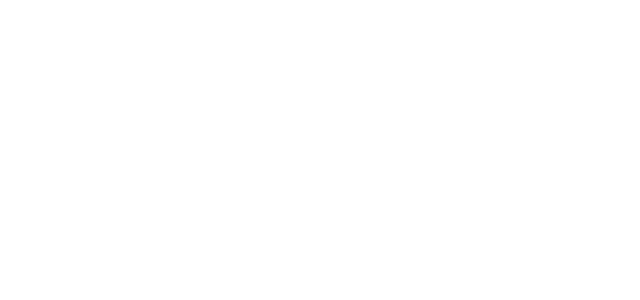
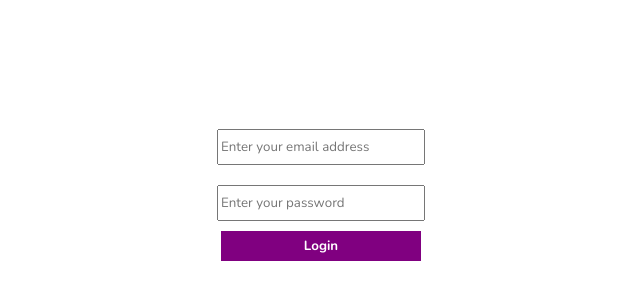
Before and after one commit to andycortex/template-admin-react, a React (Create React App) app: page /login in a window 1280 px wide. Before the commit this address had no page. Shown: the part 210-510 px from the top of the page, without its empty margins (319-959 px from the left). Built offline with nearby package versions, Linux system fonts and the light colour scheme; no server answers.

Commit message:
implementacion de login con firebase

```diff
--- a/src/App.js
+++ b/src/App.js
@@ -11,6 +11,7 @@ import List from "./Pages/list/List";
 import New from "./Pages/new/New";
 import Single from "./Pages/single/Single";
 import { DarkModeContext } from "./context/darkModeContext";
+import  Login  from "./Pages/login/Login";
 
 function App() {
   const { darkMode } = useContext(DarkModeContext);
@@ -20,7 +21,7 @@ function App() {
       <Routes>
          <Route path="/">
             <Route index element={<Home />} />
-            {/* <Route path="/login" element={<Login />} /> */}
+            <Route path="/login" element={<Login />} />
             <Route path="users">
               <Route index element={<List />} />
               <Route path=":userId" element={<Single />}/>
--- /dev/null
+++ b/src/Pages/login/Login.js
@@ -0,0 +1,51 @@
+import { useContext, useState } from 'react';
+import './login.scss';
+import { signInWithEmailAndPassword } from 'firebase/auth';
+import { auth } from '../../firebase';
+import { useNavigate } from 'react-router-dom';
+import { AuthContext } from '../../context/AuthContext';
+
+const Login = () => {
+  const [error, setError] = useState(false);
+  const [email, setEmail] = useState("");
+  const [password, setPassword] = useState("");
+
+  const navigate = useNavigate();
+
+  const { dispatch } = useContext(AuthContext);
+
+    const handleLogin = (e) => {
+        e.preventDefault();
+
+        signInWithEmailAndPassword(auth, email, password)
+        .then((userCredential) => {
+          const user = userCredential.user;
+          dispatch({type: 'LOGIN', payload: user})
+          navigate("/")
+        })
+        .catch((error) => {
+          setError(error);
+        });
+    };
+  return (
+    <div className="login">
+        <form onSubmit={handleLogin}>
+            <input
+              type="text"
+              placeholder="Enter your email address"
+              onChange={(e) => setEmail(e.target.value)}
+            />
+            <input
+              type="password"
+              placeholder="Enter your password"
+              onChange={(e) => setPassword(e.target.value)}
+            />
+
+            <button type="submit">Login</button>
+            {error && <span>Wrong email or password!</span>}
+        </form>
+    </div>
+  )
+}
+
+export default Login
--- /dev/null
+++ b/src/Pages/login/login.scss
@@ -0,0 +1,32 @@
+.login {
+    height: 100vh;
+    display: flex;
+    align-items: center;
+    justify-content: center;
+
+    form {
+        display: flex;
+        flex-direction: column;
+        align-items: center;
+
+        input {
+            width: 200px;
+            height: 30px;
+            margin: 10px;
+        }
+        button {
+            width: 200px;
+            height: 30px;
+            border: none;
+            background-color: purple;
+            color: white;
+            font-weight: bold;
+            cursor: pointer;
+        }
+        span {
+            font-size: 12px;
+            color: red;
+            margin-top: 10px;
+        }
+    }
+}
--- /dev/null
+++ b/src/context/AuthContext.js
@@ -0,0 +1,20 @@
+import { createContext, useEffect, useReducer } from "react";
+import AuthReducer from './AuthReducer';
+
+const INITIAL_STATE = {
+    currentUser: JSON.parse(localStorage.getItem('user')) || null,
+};
+
+export const AuthContext = createContext(INITIAL_STATE);
+
+export const AuthContextProvider = ({ children }) => {
+    const [state, dispatch] = useReducer(AuthReducer, INITIAL_STATE);
+    useEffect(() => {
+      localStorage.setItem("user", JSON.stringify(state.currentUser));
+    }, [state.currentUser]);
+    return (
+        <AuthContext.Provider value={{ currentUser: state.currentUser, dispatch }}>
+            {children}
+        </AuthContext.Provider>
+    )
+}
--- /dev/null
+++ b/src/context/AuthReducer.js
@@ -0,0 +1,18 @@
+const AuthReducer = (state, action) => {
+    switch (action.type) {
+        case 'LOGIN': {
+            return {
+                currentUser: action.payload,
+            };
+        }
+        case 'LOGOUT': {
+            return {
+                currentUser: null,
+            };
+        }
+        default:
+            return state
+    }
+};
+
+export default AuthReducer;
--- a/src/firebase.js
+++ b/src/firebase.js
@@ -1,21 +1,25 @@
 // Import the functions you need from the SDKs you need
 import { initializeApp } from "firebase/app";
 import { getAnalytics } from "firebase/analytics";
+import { getAuth } from "firebase/auth";
+
 // TODO: Add SDKs for Firebase products that you want to use
 // https://firebase.google.com/docs/web/setup#available-libraries
 
 // Your web app's Firebase configuration
 // For Firebase JS SDK v7.20.0 and later, measurementId is optional
 const firebaseConfig = {
-  apiKey: process.env.FIREBASE_API_KEY,
-  authDomain: process.env.FIREBASE_AUTH_DOMAIN,
-  projectId: process.env.FI,
-  storageBucket: process.env.FI_STORAGE_BUCKET,
-  messagingSenderId: process.env.MESSAGE_SENDER_ID,
-  appId: process.env.FI_APP,
-  measurementId: process.env.FI_MEASUREMENT_ID,
+  apiKey: process.env.REACT_APP_API_KEY,
+  authDomain: "template-4d3e6.firebaseapp.com",
+  projectId: "template-4d3e6",
+  storageBucket: "template-4d3e6.appspot.com",
+  messagingSenderId: "774894180000",
+  appId: "1:774894180000:web:b1344647489d424d0a5bc5",
+  measurementId: "G-LGVK01QQRT",
 };
+console.log(process.env);
 
 // Initialize Firebase
 const app = initializeApp(firebaseConfig);
-const analytics = getAnalytics(app);
+export const analytics = getAnalytics(app);
+export const auth = getAuth();
--- a/src/index.js
+++ b/src/index.js
@@ -1,13 +1,16 @@
 import React from 'react';
 import ReactDOM from 'react-dom';
 import App from './App';
+import { AuthContextProvider } from './context/AuthContext';
 import { DarkModeContextProvider } from './context/darkModeContext';
 
 ReactDOM.render(
   <React.StrictMode>
-    <DarkModeContextProvider>
-      <App />
-    </DarkModeContextProvider>
+    <AuthContextProvider>
+      <DarkModeContextProvider>
+        <App />
+      </DarkModeContextProvider>
+    </AuthContextProvider>
   </React.StrictMode>,
   document.getElementById('root')
 );
```
Also changed, not shown: 1 other file (tests, documents, lock files or other folders).
